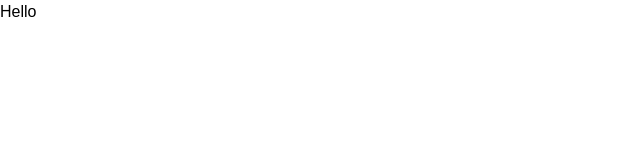
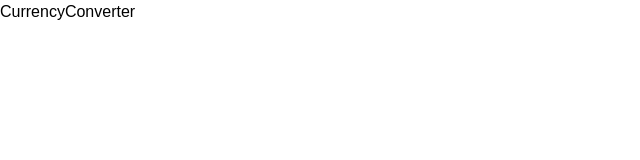
Before and after one commit to iCodeWell-Official/capstone_project-currency-converter, a React (Vite) app: page / in a window 1280 px wide. Shown: the top 160 px of the page, without its empty margins (0-640 px from the left). Built offline with nearby package versions, Linux system fonts and the light colour scheme.

Commit message:
Create CurrencyConverter component

```diff
--- a/src/App.jsx
+++ b/src/App.jsx
@@ -1,9 +1,12 @@
 import './App.css'
+import CurrencyConverter from './components/CurrencyConverter'
 
 function App() {
 
   return (
-   <div className='font-bold'>Hello</div>
+   <div className='min-h-screen bg-gray-100 flex flex-col items-center justify-center'>
+    <CurrencyConverter />
+   </div>
   )
 }
 
--- /dev/null
+++ b/src/components/CurrencyConverter.jsx
@@ -0,0 +1,7 @@
+const CurrencyConverter = () => {
+  return (
+    <div>CurrencyConverter</div>
+  )
+}
+
+export default CurrencyConverter
```
